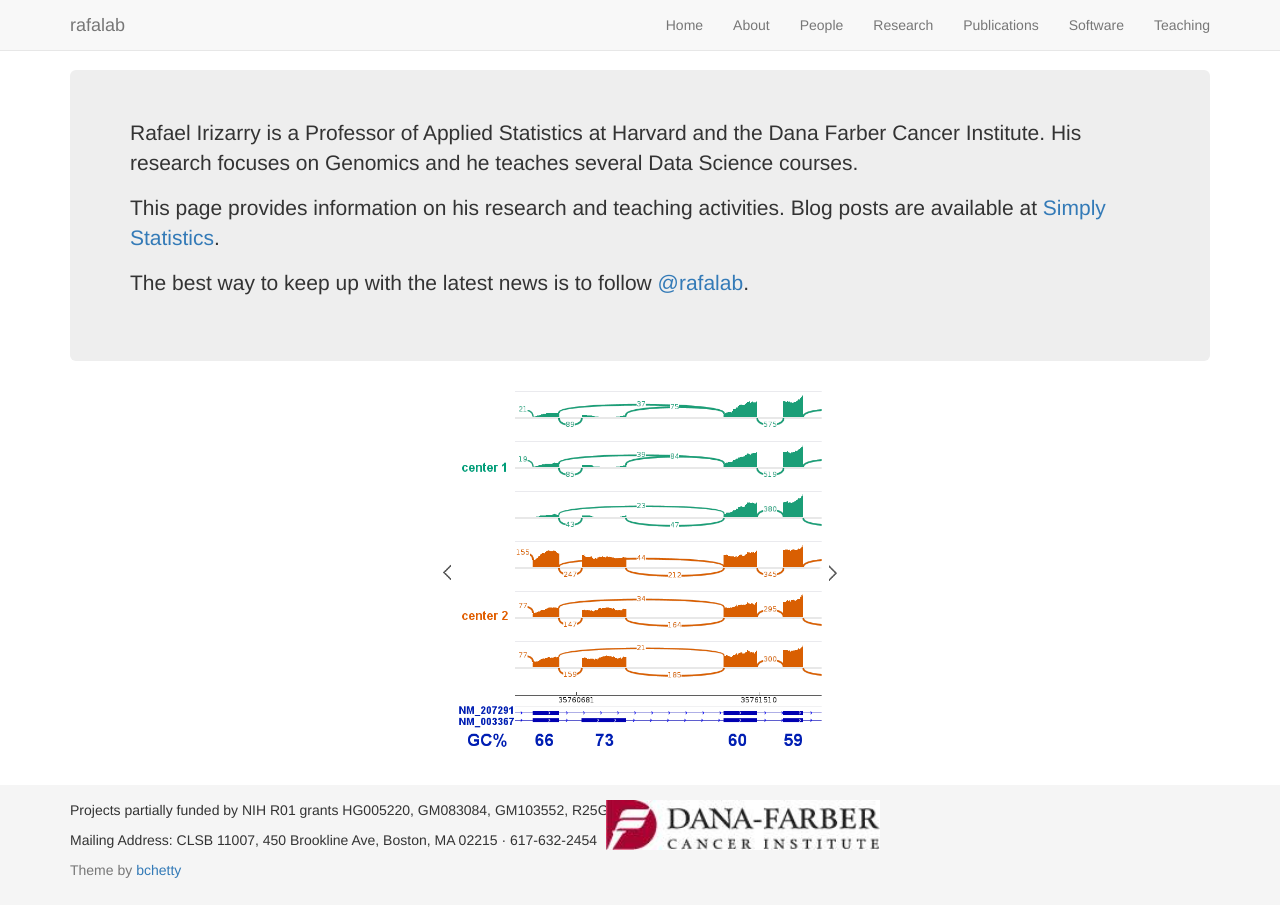
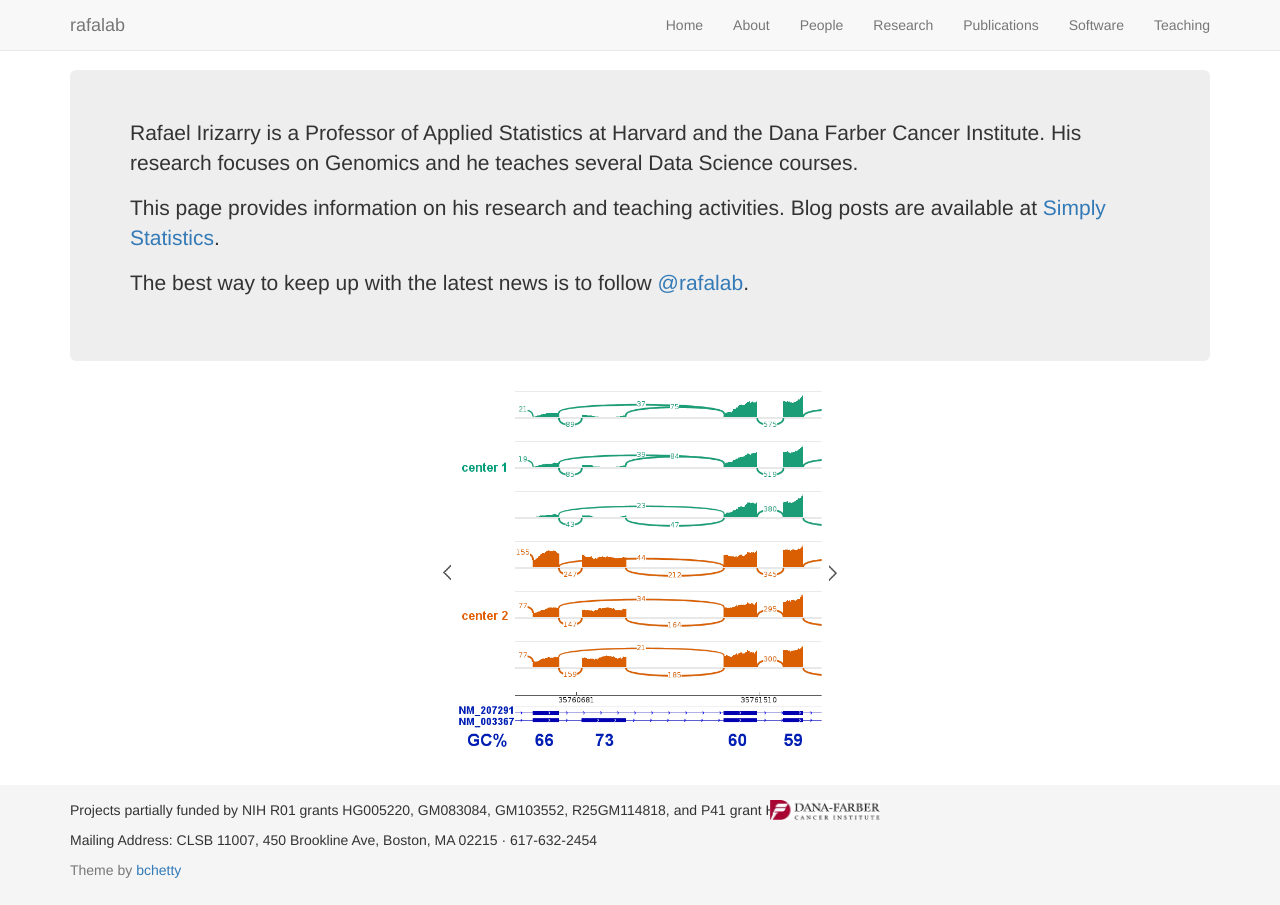
Before and after one commit to rafalab/rafalab.github.io, a Jekyll site: the page built from index.html, in a window 1280 px wide. Built offline with Jekyll 4.4.1, drawn with Linux system fonts in a browser that asks for light colours; nearby versions of some CDN libraries; the list of posts is cut into pages by our own code.

Commit message:
Update footer.html

```diff
--- a/_includes/footer.html
+++ b/_includes/footer.html
@@ -3,7 +3,7 @@
     <p>
     Projects partially funded by NIH R01 grants
   HG005220, GM083084, GM103552, R25GM114818, and P41 grant
-  HG004059 <img data-u="image" src="assets/img/DFimgFooter.jpg" style="position:absolute; right: 400px; width="25"; height="50"">
+  HG004059 <img data-u="image" src="assets/img/DFimgFooter.jpg" style="position:absolute; right: 400px; width="10"; height="20"">
 
 <p> Mailing Address: CLSB 11007, 450 Brookline Ave, Boston, MA 02215 &middot;
   617-632-2454 </p>
```
